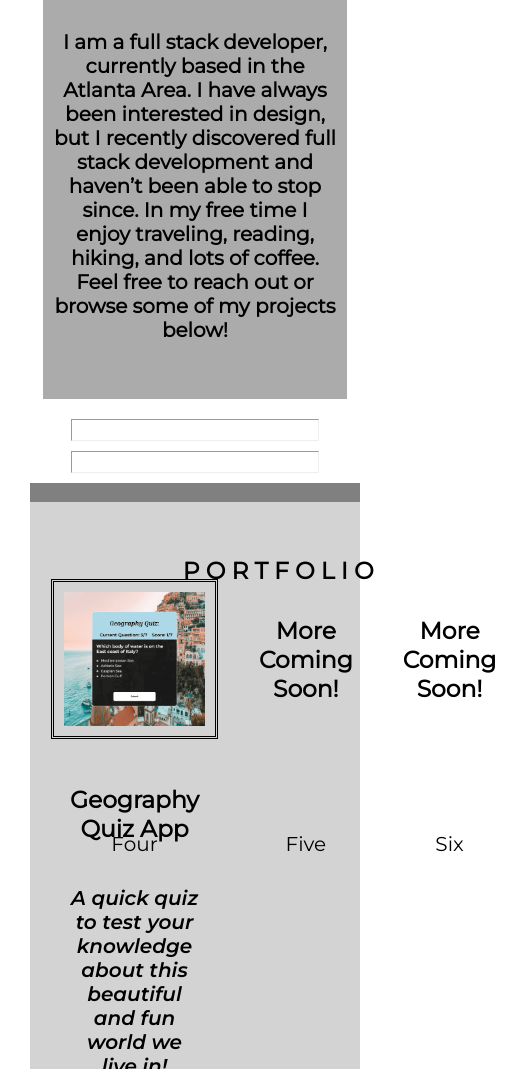
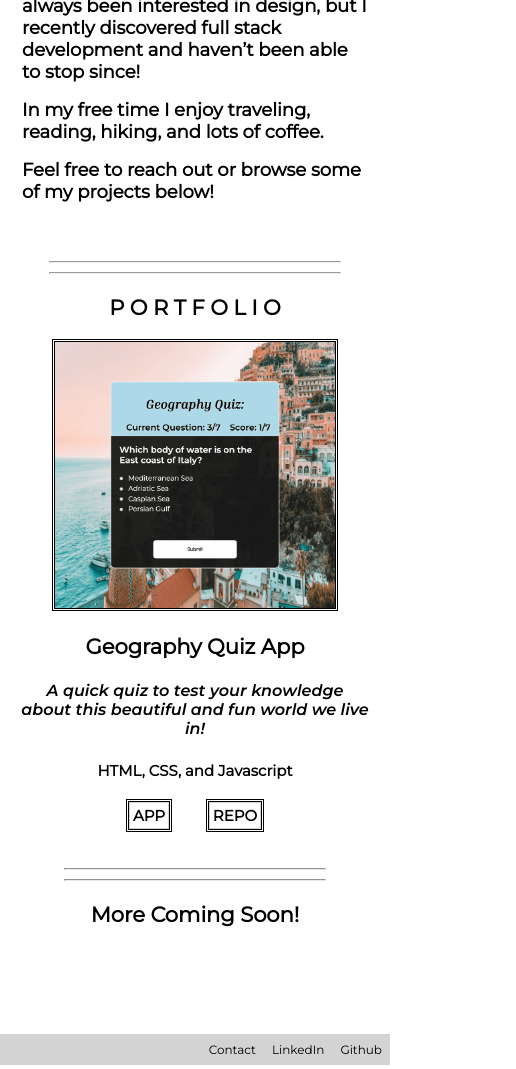
Before and after one commit to holly257/personalPortfolio, a plain HTML site: page index.html in a window 390 px wide. Shown: the part 257-1326 px from the top of the page, 516 px wide, since content can reach past the window. Drawn offline with Linux system fonts and the light colour scheme.

Commit message:
reformatted for mobile first

```diff
--- a/index.css
+++ b/index.css
@@ -1,7 +1,25 @@
+* {
+    box-sizing: border-box;
+}
+
 body {
+    font-family: 'Montserrat', sans-serif;
+    font-size: 18px;
+    color: black;
+    text-align: center;
     margin: 0;
-    font-family: 'Montserrat', sans-serif;
+}
 
+nav {
+    position: fixed;
+    text-align: right;
+    padding-right: 10px;
+    top: 0;
+    left: 0;
+    right: 0;
+    z-index: 10;
+    padding: 0;
+    background-color: lightgrey;
 }
 
 ul {
@@ -9,23 +27,47 @@ ul {
     margin: 0;
     padding: 0;
     overflow: hidden;
-    background-color: rgba(24, 24, 24, 0.87);
 }
 
 li {
     float: right;
     padding: 4px;
     margin: 4px;
-    color: white;
+    font-size: 12px;
 }
 
 a {
     display: block;
     text-decoration: none;
+    color: black;
 }
 
 hr {
     width: 75%;
+}
+
+h4 {
+    text-align: left;
+    padding: 8px;
+    font-size: 18px;
+}
+
+h4:nth-of-type(1) {
+    margin-top: 40px;
+    margin-bottom: 0;
+}
+
+h4:nth-of-type(2) {
+    margin-top: 0;
+    margin-bottom: 0;
+}
+
+h4:nth-of-type(3) {
+    margin-top: 0;
+}
+
+h5 {
+    margin-bottom: 0;
 }
 
 h6{
@@ -33,14 +75,15 @@ h6{
     margin: 0 5% 5% 5%;
     font-size: 15px;
     color: black;
-}
-
-h5 {
-    margin-bottom: 0;
+    border: 1px solid lightgrey;
+    outline-style: double;
+    padding: 3px;
 }
 
 p {
     font-style: italic;
+    font-size: 16px;
+
 }
 
 img {
@@ -51,26 +94,34 @@ img {
     color: black;
 }
 
-#first-hr {
+.hide {
+    visibility: hidden;
+}
+
+.firstHr {
     margin-top: 6%;
     margin-bottom: 0;
 }
 
+.secondGroupHr {
+    border-color: rgb(232, 230, 230);
+}
+
 #intro {
-    margin: 4%;
+    margin: 50px 14px;
 }
 
 #portfolio {
     text-align: center;
+    margin: 20px;
 }
 
 #quiz-app {
-    width: 95%;
+    width: 280px;
 }
 
-#nav-bar a {
-    color: white;
-    font-size: smaller;
+#page-footer {
+    background-color: lightgrey;
 }
 
 @media (min-width: 800px) {
@@ -102,65 +153,18 @@ img {
         font-size: large;
     }
 
-
-}
-
-
-/* combining greybox wireframe css */
-
-* {
-    box-sizing: border-box;
-    padding: 10px;
-}
-
-body {
-    font-family: 'Montserrat', sans-serif;
-    font-size: 20px;
-    color: black;
-    text-align: center;
-}
-
-header {
-    padding: 12% 0;
-}
-
-nav, footer {
-    padding: 1% 0;
-    background-color: lightgray;
-}
-
-nav {
-    position: fixed;
-    text-align: right;
-    padding-right: 45px;
-    top: 0;
-    left: 0;
-    right: 0;
-    z-index: 10;
-}
-
-section {
-    min-height: 200px;
-    padding: 6% 0;
-    background-color: rgba(128, 128, 128, 0.664);
-}
-
-section:nth-child(even) {
-    background-color: grey;
-}
-
-
 /* grid formatting */
-.wrapper {
+    .wrapper {
     display: grid;
     grid-template-columns: repeat(3, 1fr);
     grid-template-rows: 50px 240px 240px;
     background-color: lightgrey;
     grid-gap: 10px;
     grid-auto-rows: minmax(100px, auto);
-}
+    }
 
-.gridHead {
+    .gridHead {
     grid-column: 1 / 4;
 
+    }
 }
--- a/index.html
+++ b/index.html
@@ -14,20 +14,22 @@
         <ul>
             <li><a href="https://github.com/holly257/">Github</a></li>
             <li><a href="https://www.linkedin.com/in/holly-rogers-1194a0178/">LinkedIn</a></li>
-            <li><a href=""></a>Contact</li>
+            <li>Contact</li>
         </ul>
     </nav>
 
     <br>
     <main role="main" id="main">
-         <section id="intro">
+        <section id="intro">
             <h2>Hey!</h2>
             <h2>I'm Holly</h2>
-            <h4>I am a full stack developer, currently based in the Atlanta Area. I have always been interested in design, but I recently discovered full stack development and haven’t been able to stop since. In my free time I enjoy traveling, reading, hiking, and lots of coffee. Feel free to reach out or browse some of my projects below!</h4>
+            <h4>I am a full stack developer, currently based in the Atlanta Area. I have always been interested in design, but I recently discovered full stack development and haven’t been able to stop since!</h4>
+            <h4>In my free time I enjoy traveling, reading, hiking, and lots of coffee.</h4>
+            <h4>Feel free to reach out or browse some of my projects below!</h4>
         </section>
 
-        <hr id="first-hr">
-        <hr id="second-hr">
+        <hr class="firstHr">
+        <hr class="secondHr">
 
         <section id="portfolio">
             <div class="wrapper">
@@ -46,28 +48,26 @@
                         </section>
                     </div>
                 </div>
+                <hr class="firstHr secondGroupHr">
+                <hr class="secondHr secondGroupHr">
                 <div class="two">
                     <h3>More Coming Soon!</h3>
                 </div>
-                <div class="three">
-                    <h3>More Coming Soon!</h3>
-                </div>
-                <div class="four">Four</div>
-                <div class="five">Five</div>
-                <div class="six">Six</div>
+                <div class="three hide"></div>
+                <div class="four hide">Four</div>
+                <div class="five hide">Five</div>
+                <div class="six hide">Six</div>
             </div>
-
-            <section>
-                Section 5 - contact and links
-            </section>
-
         </section>
 
-
-
+        <section id="page-footer">
+            <ul>
+                <li class="foot"><a href="https://github.com/holly257/">Github</a></li>
+                <li class="foot"><a href="https://www.linkedin.com/in/holly-rogers-1194a0178/">LinkedIn</a></li>
+                <li class="foot">Contact</li>
+            </ul>
+        </section>
     </main>
-
-
 
 </body>
 </html>
--- a/indexOther.css
+++ b/indexOther.css
@@ -1,4 +1,4 @@
-* {
+/* * {
     box-sizing: border-box;
     padding: 10px;
 }
@@ -40,7 +40,6 @@ section:nth-child(even) {
 }
 
 
-/* grid formatting */
 .wrapper {
     display: grid;
     grid-template-columns: repeat(3, 1fr);
@@ -53,4 +52,4 @@ section:nth-child(even) {
 .gridHead {
     grid-column: 1 / 4;
 
-}
+} */
```
Also changed, not shown: indexOther.html (+2 -3 lines).
